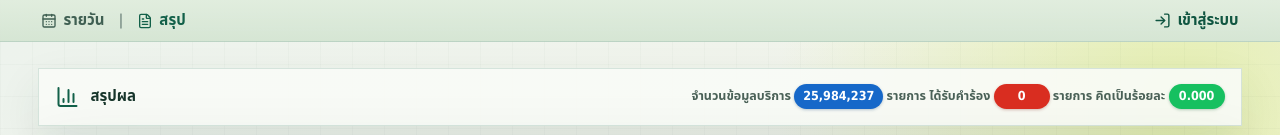
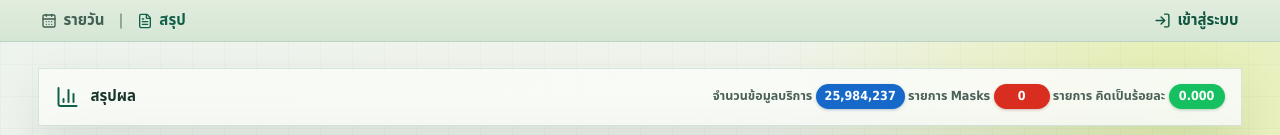
Before and after one commit to tehnplk/fixphr, a Next.js app: page /sum in a window 1280 px wide. Shown: the top 135 px of the page. Built offline with nearby package versions, Linux system fonts and the light colour scheme; no server answers; the database is empty.

Commit message:
fix: change /sum header label to "Masks"

```diff
--- a/src/app/sum/page.tsx
+++ b/src/app/sum/page.tsx
@@ -408,7 +408,7 @@ export default async function SummaryPage({
             <span className={styles.headerStatTotal}>
               {HDC_VISIT_TOTAL.toLocaleString("th-TH")}
             </span> รายการ
-            {" "}ได้รับคำร้อง{" "}
+            {" "}Masks{" "}
             <span className={styles.headerStatCount}>
               {totalComplaints.toLocaleString("th-TH")}
             </span> รายการ
```
